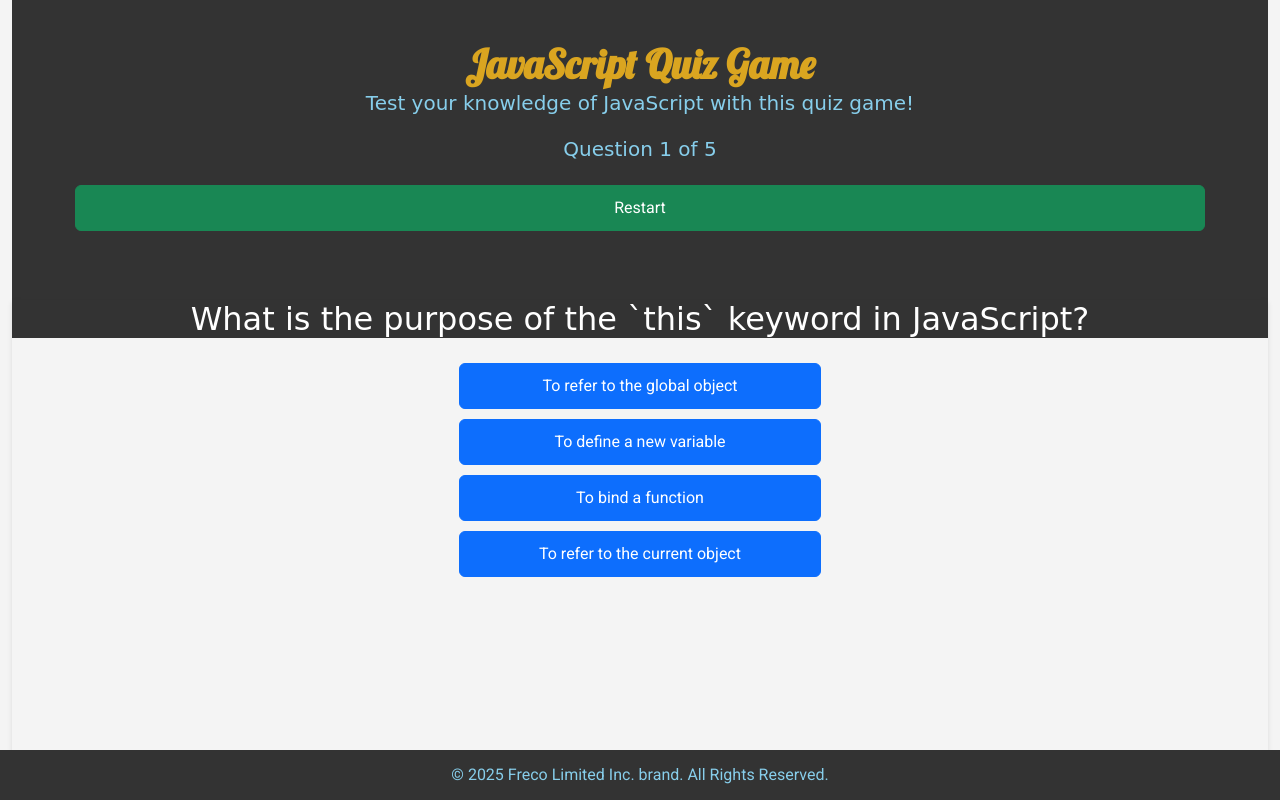
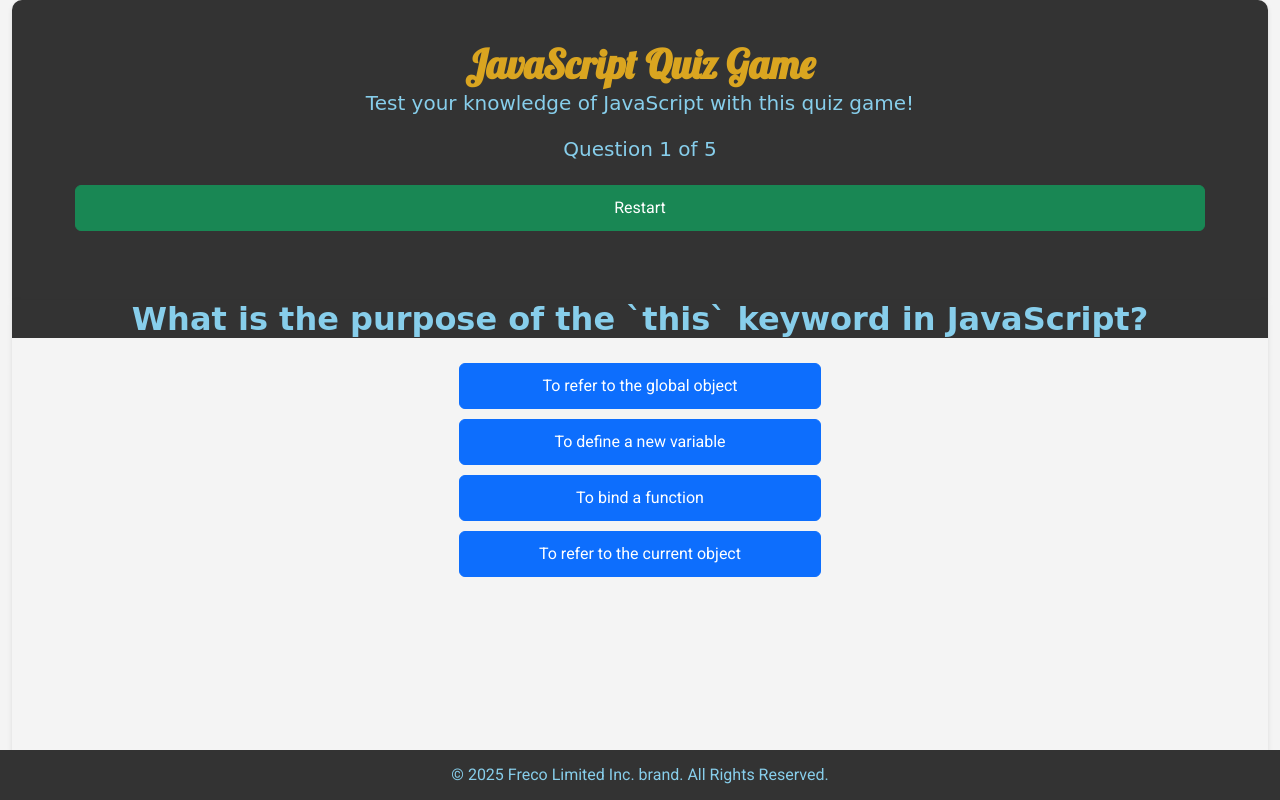
Before and after one commit to enocol/JavaScript_quiz_game, a website: page index.html in a window 1280 px wide. Both pictures are taken after a click on the button "Start". Drawn offline with nearby package versions, Linux system fonts and the light colour scheme; a web font is replaced by a local one.

Commit message:
Fix restart button

```diff
--- a/assets/css/styles.css
+++ b/assets/css/styles.css
@@ -41,6 +41,11 @@ header {
   flex-direction: column;
   justify-content: center;
   align-items: center;
+  border-top-left-radius: 10px;
+  border-top-right-radius: 10px;
+  border-bottom-left-radius: 0;
+  border-bottom-right-radius: 0;
+  box-shadow: 0 2px 5px rgba(0, 0, 0, 0.1);
 }
 
 header p {
@@ -61,8 +66,9 @@ h2 {
   margin-top: 0;
   margin-bottom: 20px;
   font-family: "Macondo", cursive;
+  font-weight: 700;
   background-color: #333;
-  color: white;
+  color: skyblue;
 }
 
 .container-fluid button {
--- a/index.js
+++ b/index.js
@@ -170,7 +170,7 @@ function restartGame() {
   const startButton = document.getElementById("start");
   startButton.innerText = "Restart";
   startButton.style.display = "block";
-  startButton.style.width = "50%";
+  startButton.style.width = "80%";
   startButton.addEventListener("click", () => {
     shuffleArray(questions);
     score = 0;
```
